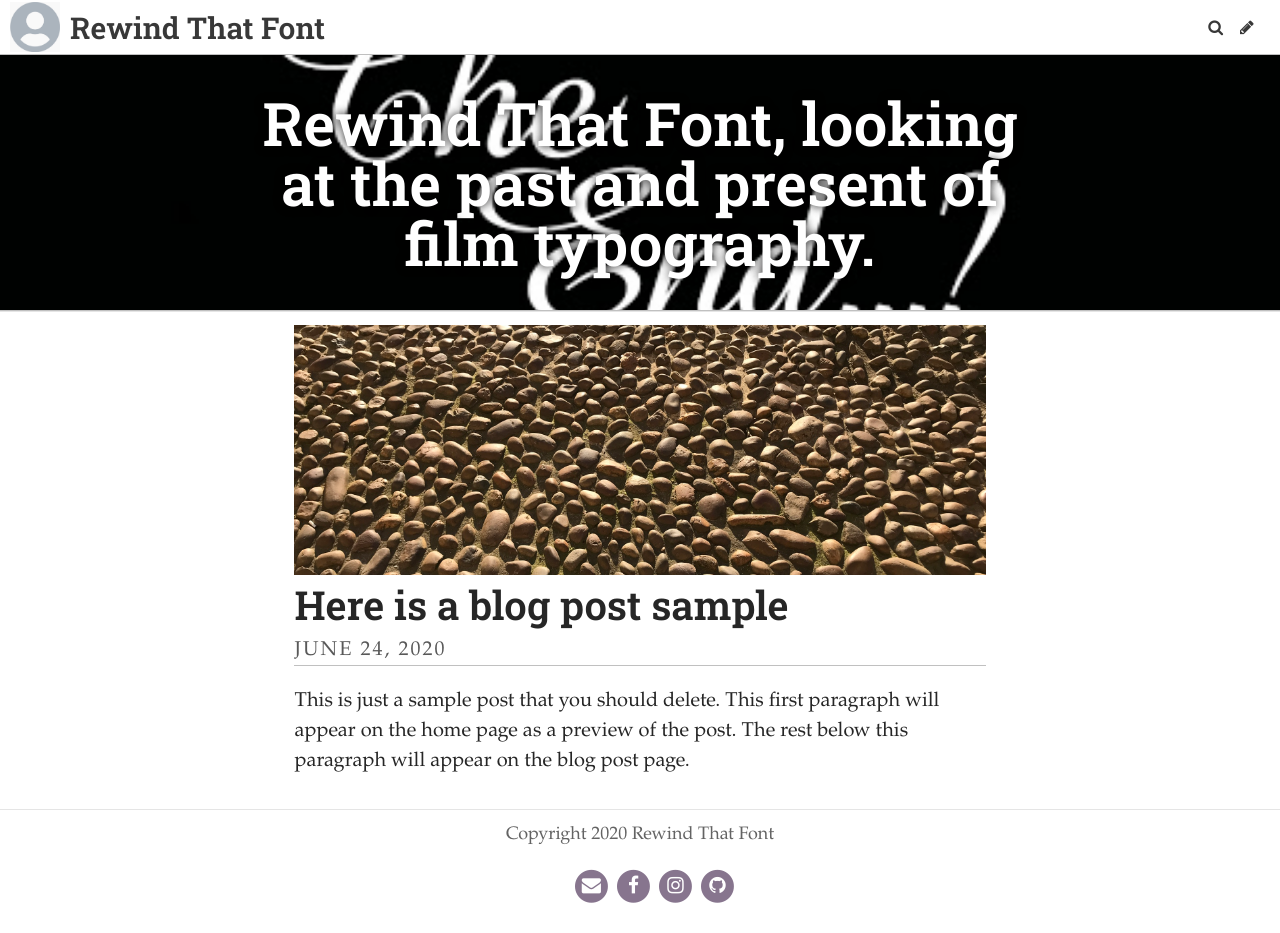
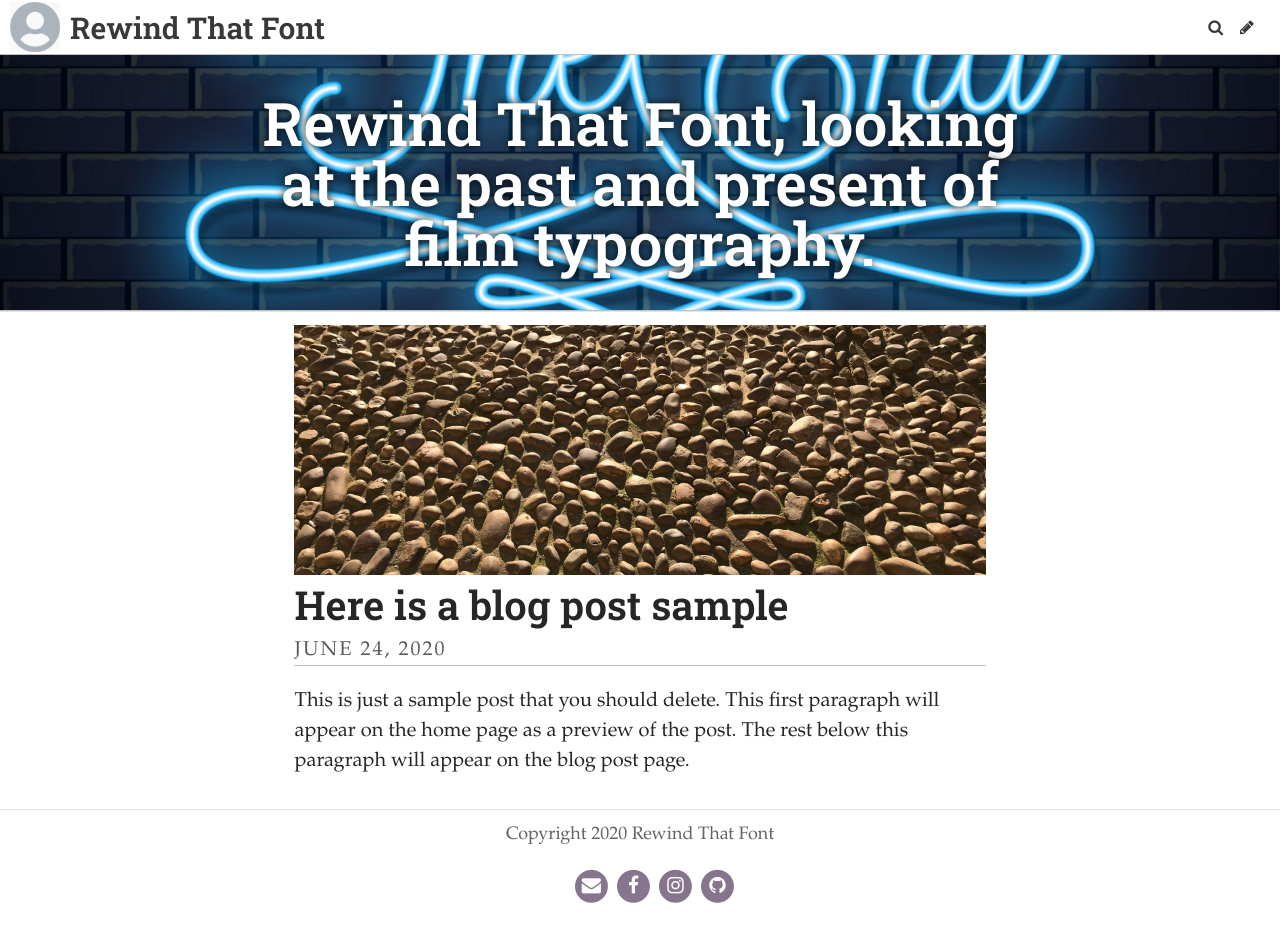
Before and after one commit to hrmcneil3/rewind, a Jekyll site: the page built from index.html, in a window 1280 px wide. Built offline with Jekyll 4.4.1, drawn with Linux system fonts in a browser that asks for light colours; some web fonts are replaced; the list of posts is cut into pages by our own code.

Commit message:
Update Settings “general”

```diff
--- a/_data/settings.yml
+++ b/_data/settings.yml
@@ -3,7 +3,7 @@ description: Rewind That Font, a blog, taking a look back at the most
   unforgettable and iconic typography throughout the history of film.
 header_text: "Rewind That Font, looking at the past and present of film typography. "
 footer_text: Copyright 2020 Rewind That Font
-header_feature_image: ../uploads/unnamed.jpg
+header_feature_image: ../uploads/the-end-neon-sign-vintage-movie-ending-neon-frame-vector-22727687.jpg
 bannerheight: 20vmax
 logo: /uploads/logo.jpg
 favicon: /uploads/favicon.ico
```
Also changed, not shown: uploads/the-end-neon-sign-vintage-movie-ending-neon-frame-vector-22727687.jpg (added).
